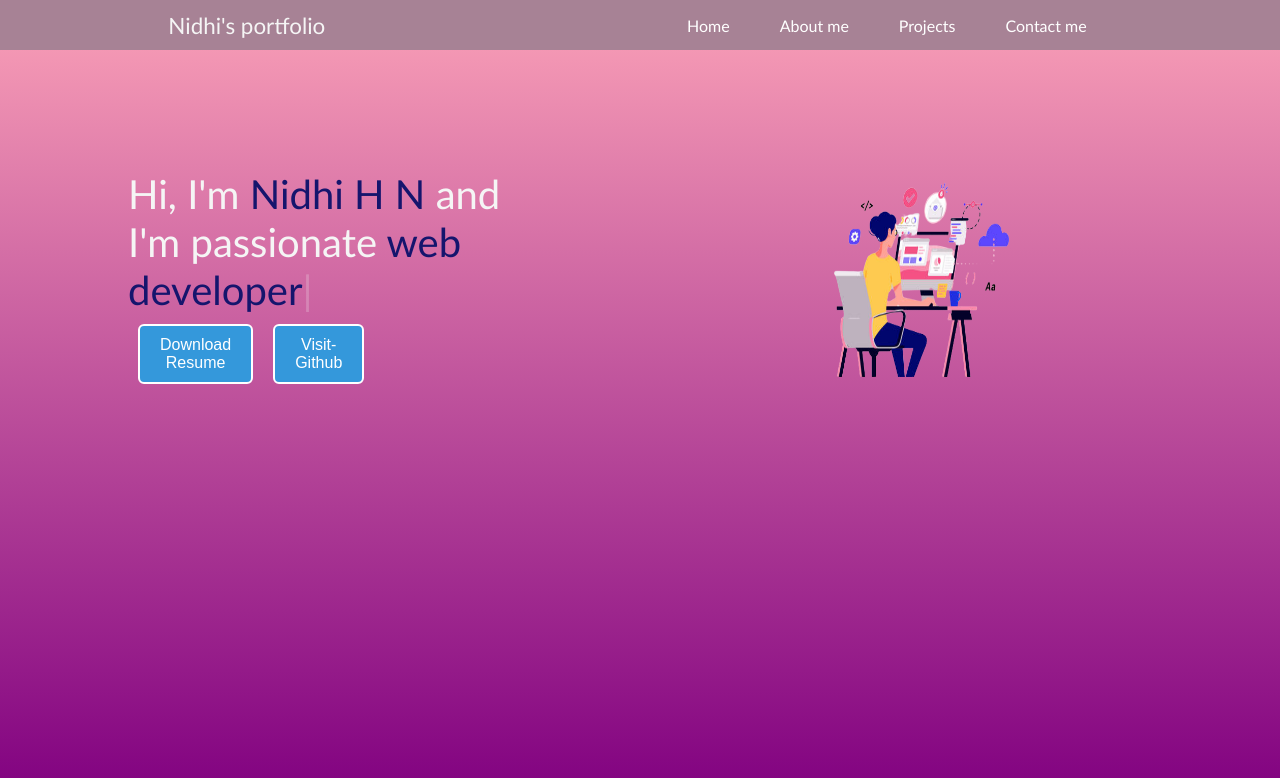
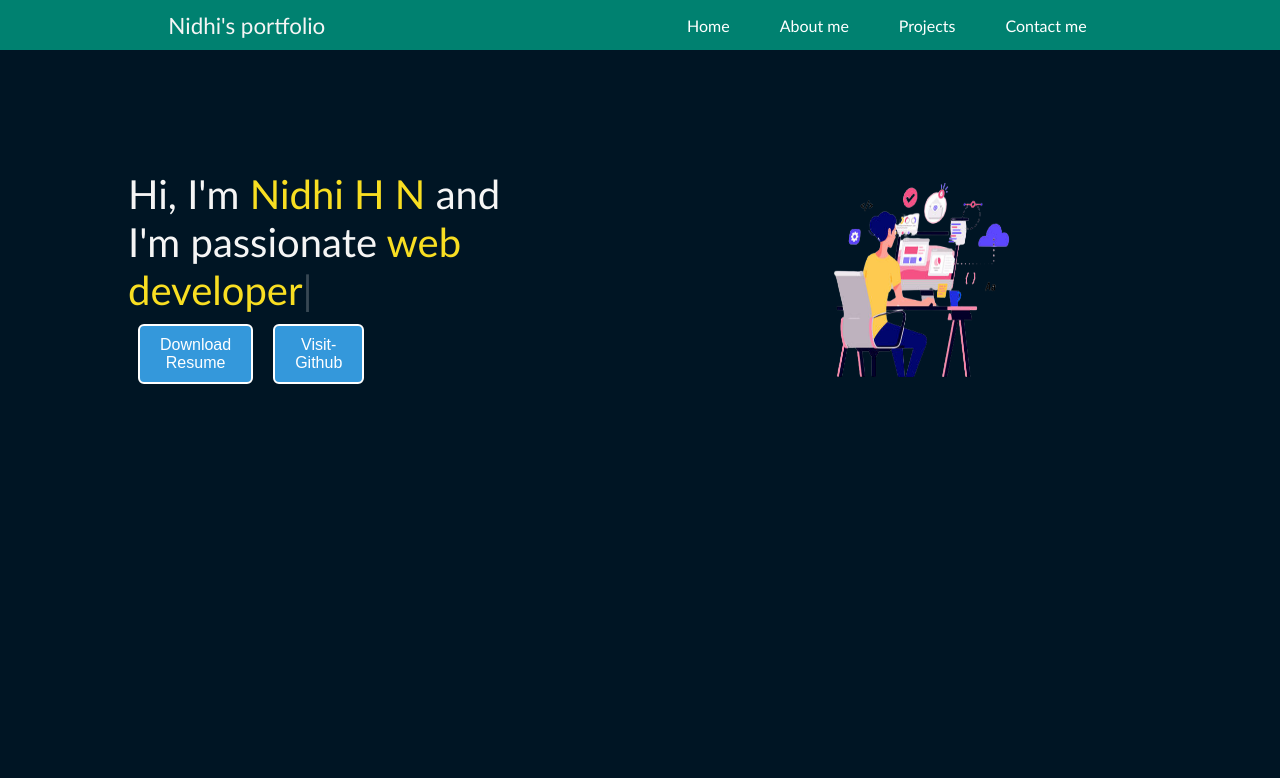
Before and after one commit to nidhihn/portfolio, a plain HTML site: page index.html in a window 1280 px wide. Drawn offline with nearby package versions, Linux system fonts and the light colour scheme.

Commit message:
Changed background color and nav bar color

```diff
--- a/style.css
+++ b/style.css
@@ -4,7 +4,7 @@
 }
 body {
 
-   background-image: linear-gradient(#FBA1B7,purple );
+  background-color: #001524;
    height: 100vh;
     color: whitesmoke;
     font-family: 'Gill Sans', 'Gill Sans MT', Calibri, 'Trebuchet MS', sans-serif;
@@ -15,7 +15,7 @@ nav {
     justify-content: space-around;
     align-items: center;
     height: 50px;
-    background-color:#A78295 ;
+    background-color:#008170 ;
 }
 nav ul {
     display: flex;
@@ -66,10 +66,10 @@ nav ul li a:hover {
 
 }
 .purple {
-    color: rgb(21, 21, 109);
+    color: #F8DE22;
 }
 #element {
-    color: rgb(21, 21, 109);
+    color: #F8DE22;
 }
 .btn{
     background-color: #3498db;
```
